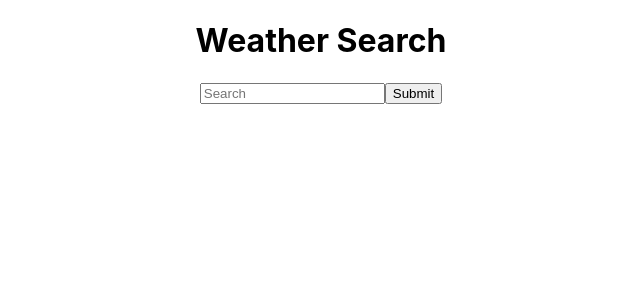
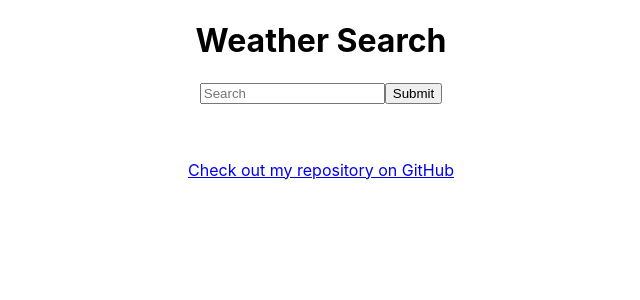
Before and after one commit to ivanniesala/weather-react-wk4, a React (Create React App) app: page / in a window 1280 px wide. Shown: the top 300 px of the page, without its empty margins (319-959 px from the left). Built offline with nearby package versions, Linux system fonts and the light colour scheme.

Commit message:
added Git link to project

```diff
--- a/src/App.js
+++ b/src/App.js
@@ -1,4 +1,3 @@
-
 import "./App.css";
 import SearchCity from "./SearchCity";
 
@@ -11,7 +10,12 @@ function App() {
       <h2> </h2>
       <br />
       <p>
-
+        <a
+          href="https://github.com/ivanniesala/weather-react-wk4"
+          target="_blank"
+        >
+          Check out my repository on GitHub
+        </a>
       </p>
     </div>
   );
```
